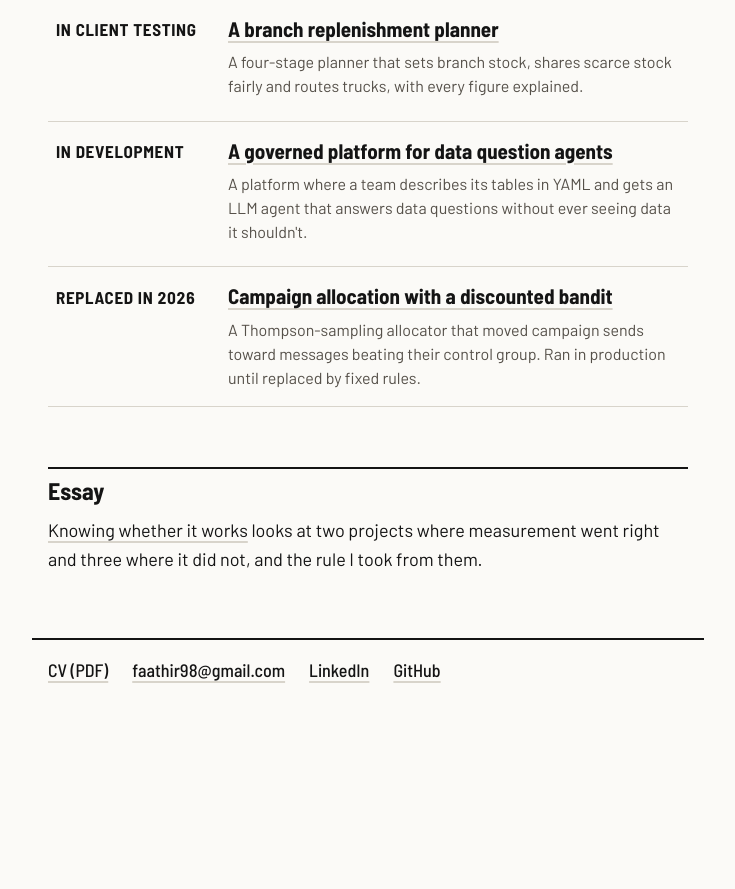
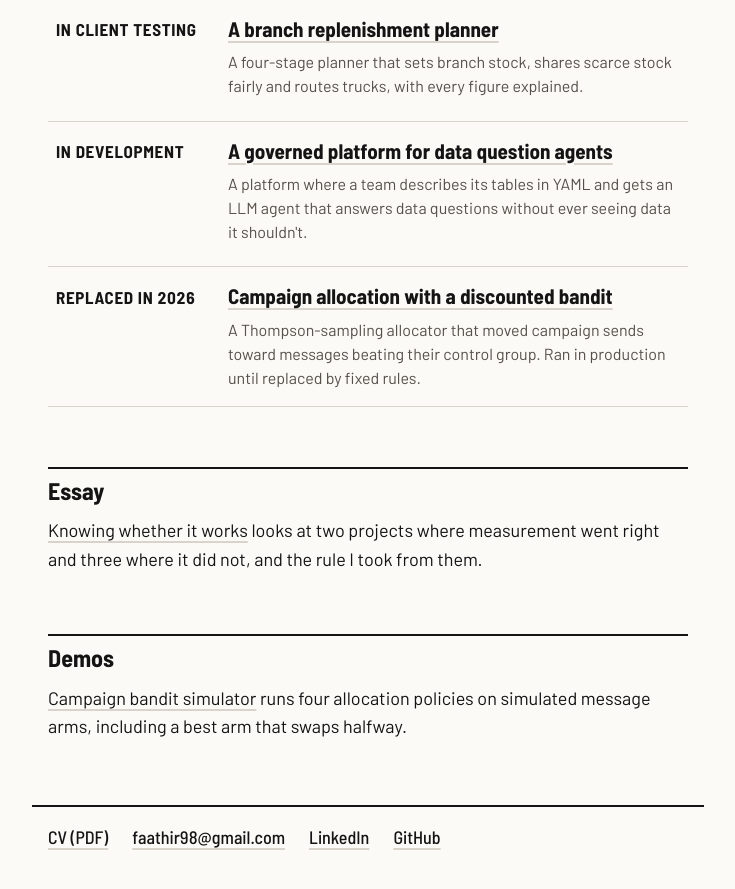
Before and after one commit to faathirchikal/faathirchikal.github.io, a Jekyll site: the page built from index.md, in a window 1280 px wide and 900 px high, scrolled down 869 px. Shown: the top 889 px of the window, without its empty margins (272-1007 px from the left). Built offline with Jekyll 4.4.1, drawn with Linux system fonts in a browser that asks for light colours; before the commit the page ends 1602 px from its top, so only the background shows below that.

Commit message:
Link the bandit simulator from home and the case study
Co-Authored-By: Claude Opus 5.5 (1M context) <noreply@anthropic.com>

```diff
--- a/index.md
+++ b/index.md
@@ -12,3 +12,8 @@ and prove it against an answer key. Currently Data Science Senior Supervisor (ac
 
 [Knowing whether it works]({{ "/essay/" | relative_url }}) looks at two projects where measurement
 went right and three where it did not, and the rule I took from them.
+
+## Demos
+
+[Campaign bandit simulator](https://faathirchikal.github.io/campaign-bandit-simulator/) runs four allocation
+policies on simulated message arms, including a best arm that swaps halfway.
```
Also changed, not shown: _work/campaign-bandit.md (+1 -1 lines).
